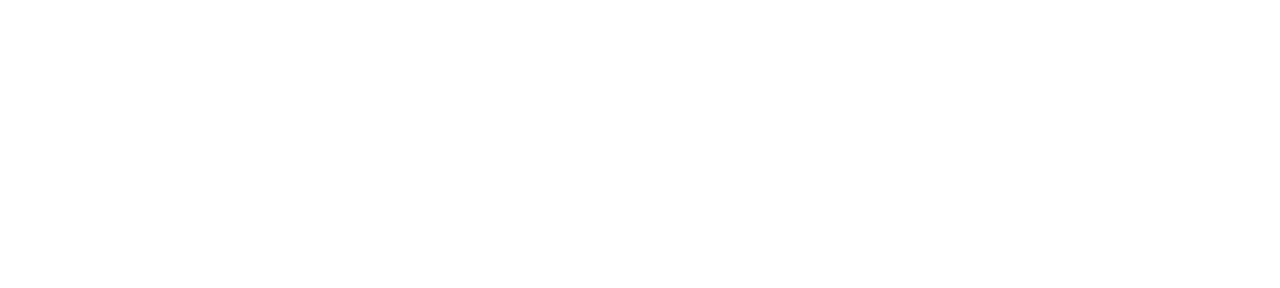
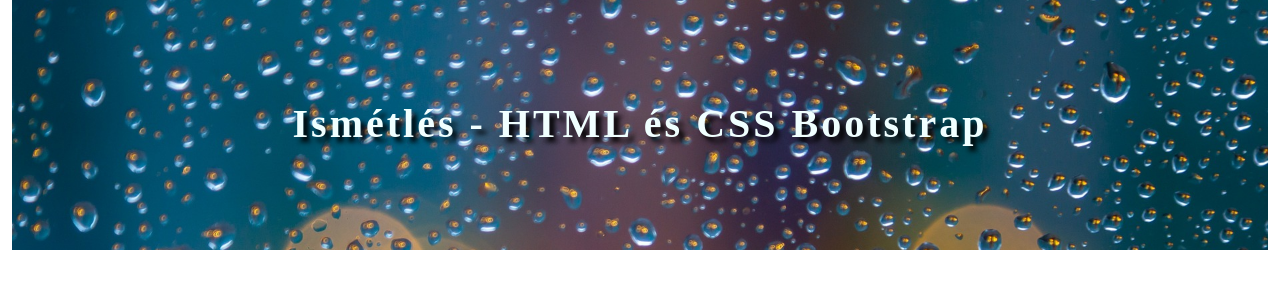
Before and after one commit to monoriferenc/html_css_bootstrap, a plain HTML site: page index.html in a window 1280 px wide. Drawn offline with nearby package versions, Linux system fonts and the light colour scheme.

Commit message:
Header kialakítása

```diff
--- a/index.html
+++ b/index.html
@@ -5,8 +5,15 @@
     <meta http-equiv="X-UA-Compatible" content="IE=edge">
     <meta name="viewport" content="width=device-width, initial-scale=1.0">
     <title>HTML/CSS Bootstrap - Gyakorlás</title>
+    <link href="https://cdn.jsdelivr.net/npm/bootstrap@5.3.0-alpha1/dist/css/bootstrap.min.css" rel="stylesheet" integrity="sha384-GLhlTQ8iRABdZLl6O3oVMWSktQOp6b7In1Zl3/Jr59b6EGGoI1aFkw7cmDA6j6gD" crossorigin="anonymous">
+    <script src="https://cdn.jsdelivr.net/npm/bootstrap@5.3.0-alpha1/dist/js/bootstrap.bundle.min.js" integrity="sha384-w76AqPfDkMBDXo30jS1Sgez6pr3x5MlQ1ZAGC+nuZB+EYdgRZgiwxhTBTkF7CXvN" crossorigin="anonymous"></script>
+    <link rel="stylesheet" href="style.css"/>
 </head>
 <body>
-
+    <div class="container-fluid">
+        <header>
+            <h1 class="text-center fw-bold">Ismétlés - HTML és CSS Bootstrap</h1>
+        </header>
+    </div>
 </body>
 </html>
--- a/style.css
+++ b/style.css
@@ -0,0 +1,22 @@
+*{
+    margin: 0;
+    padding: 0;
+}
+body{
+    color: ;
+}
+header{
+    background-image: url('images/bg1.jpg');
+    background-position: center;
+    background-repeat: no-repeat;
+    background-size: cover;
+    background-attachment: fixed;
+    height: 250px;
+}
+header h1{
+    font-family: 'Times New Roman', Times, serif;
+    text-shadow: 5px 5px 5px black;
+    color: azure;
+    padding-top: 100px;
+    letter-spacing: 3px;
+}
```
